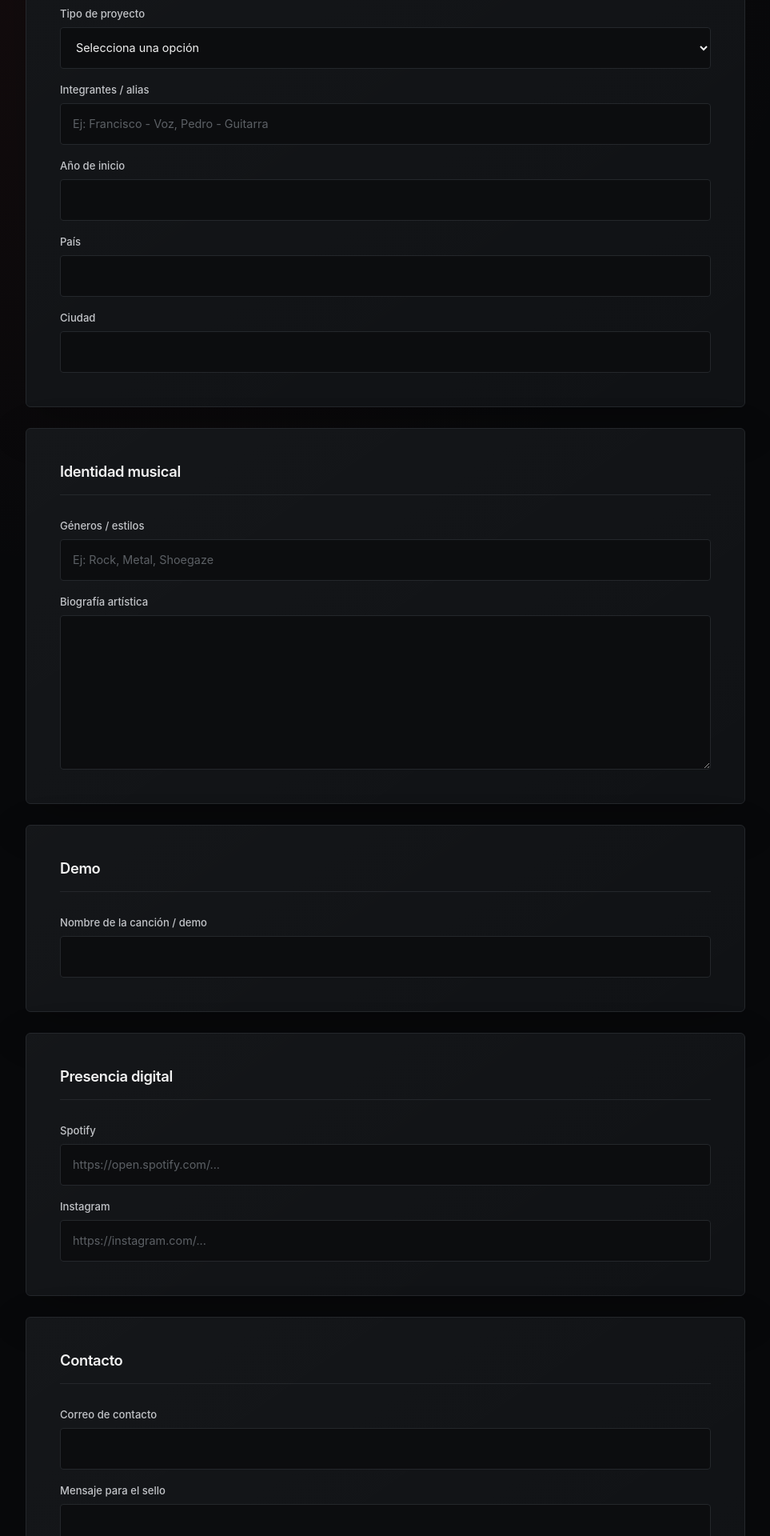
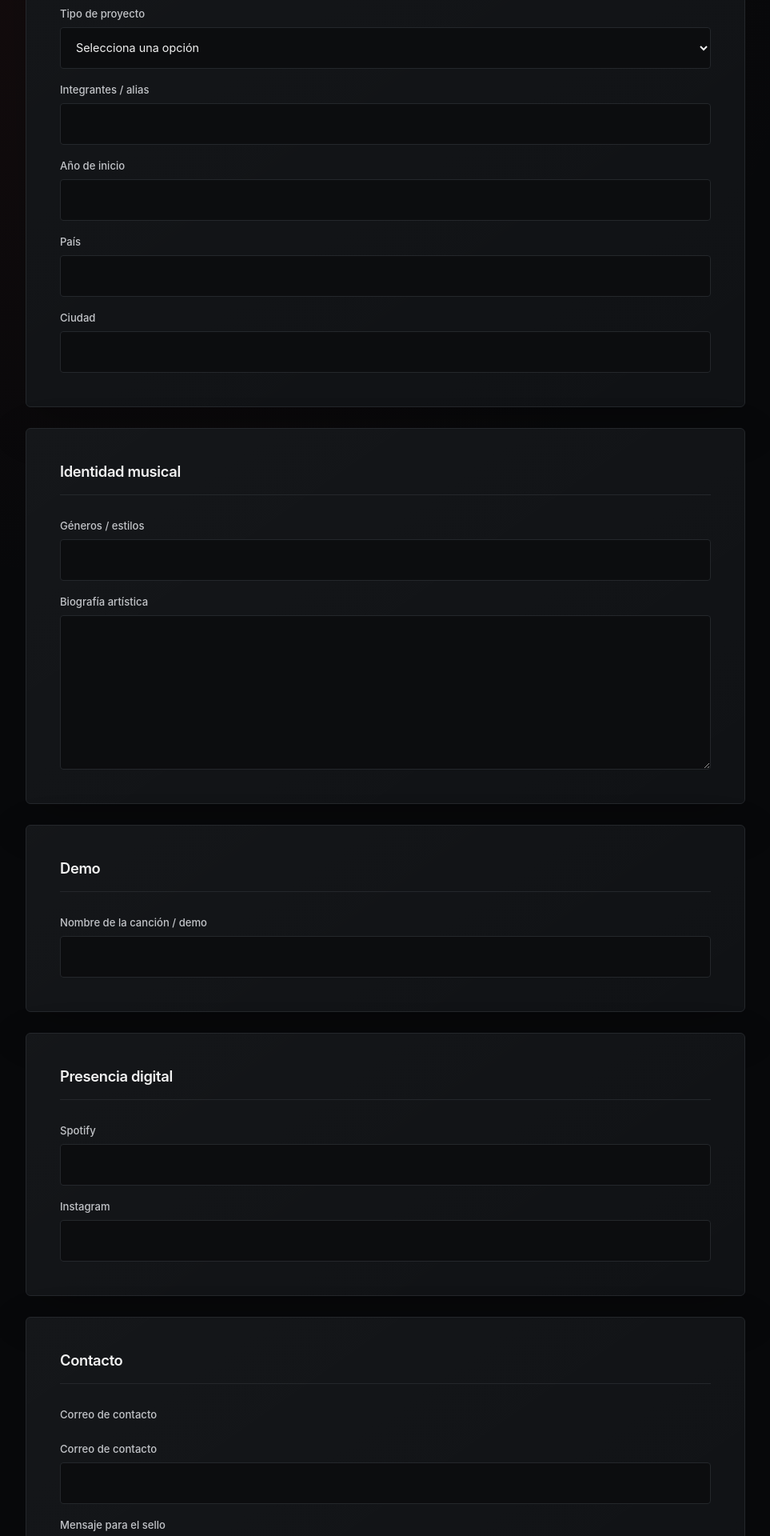
Before and after one commit to Painkiller-90s/Forge-AR, a React (Vite) app in the folder frontend/: page /postulacion/1 in a window 1280 px wide. Shown: the part 520-2440 px from the top of the page at 80% size, without its empty margins (158-1121 px from the left). Built offline with nearby package versions, Linux system fonts and the light colour scheme; no server answers.

Commit message:
feat/completar HU001 registro de postulacion artistica

```diff
--- a/frontend/src/pages/PostulacionPage.jsx
+++ b/frontend/src/pages/PostulacionPage.jsx
@@ -119,6 +119,8 @@ function PostulacionPage() {
       <form
         className="postulacion-form"
         onSubmit={handleSubmit(onSubmit)}
+        autoComplete="off"
+        noValidate
       >
 
         <section>
@@ -134,6 +136,7 @@ function PostulacionPage() {
 
           <input
             type="text"
+            autoComplete="off"
             {...register("nombre_artistico", {
               required: "El nombre artístico es obligatorio",
 
@@ -195,7 +198,7 @@ function PostulacionPage() {
 
           <input
             type="text"
-            placeholder="Ej: Francisco - Voz, Pedro - Guitarra"
+            autoComplete="off"
             {...register("integrantes")}
           />
 
@@ -208,6 +211,7 @@ function PostulacionPage() {
             type="number"
             min="1900"
             max="2100"
+            autoComplete="off"
             {...register("anio_inicio")}
           />
 
@@ -218,6 +222,7 @@ function PostulacionPage() {
 
           <input
             type="text"
+            autoComplete="off"
             {...register("pais", {
               required: "El país es obligatorio",
             })}
@@ -236,6 +241,7 @@ function PostulacionPage() {
 
           <input
             type="text"
+            autoComplete="off"
             {...register("ciudad")}
           />
 
@@ -255,7 +261,7 @@ function PostulacionPage() {
 
           <input
             type="text"
-            placeholder="Ej: Rock, Metal, Shoegaze"
+            autoComplete="off"
             {...register("generos", {
               required: "Ingresa al menos un género musical",
             })}
@@ -274,6 +280,7 @@ function PostulacionPage() {
 
           <textarea
             rows="7"
+            autoComplete="off"
             {...register("biografia", {
               required: "La biografía es obligatoria",
 
@@ -307,6 +314,7 @@ function PostulacionPage() {
 
           <input
             type="text"
+            autoComplete="off"
             {...register("nombre_demo", {
               required: "El nombre del demo es obligatorio",
             })}
@@ -334,7 +342,7 @@ function PostulacionPage() {
 
           <input
             type="url"
-            placeholder="https://open.spotify.com/..."
+            autoComplete="off"
             {...register("spotify_url")}
           />
 
@@ -345,7 +353,7 @@ function PostulacionPage() {
 
           <input
             type="url"
-            placeholder="https://instagram.com/..."
+            autoComplete="off"
             {...register("instagram_url")}
           />
 
@@ -363,10 +371,21 @@ function PostulacionPage() {
             Correo de contacto
           </label>
 
+          <label>
+            Correo de contacto
+          </label>
+
           <input
             type="email"
+            autoComplete="off"
             {...register("correo_contacto", {
               required: "El correo es obligatorio",
+
+              pattern: {
+                value: /^[^\s@]+@[^\s@]+\.[^\s@]{2,}$/,
+                message:
+                  "Ingresa un correo válido, por ejemplo nombre@dominio.com",
+              },
             })}
           />
 
@@ -383,6 +402,7 @@ function PostulacionPage() {
 
           <textarea
             rows="5"
+            autoComplete="off"
             {...register("mensaje_sello")}
           />
 
@@ -427,7 +447,8 @@ function PostulacionPage() {
               })}
             />
 
-            Autorizo el uso del demo para fines de evaluación.
+            Autorizo el uso del demo para recepción,
+            almacenamiento y evaluación interna del sello.
 
           </label>
 
```
